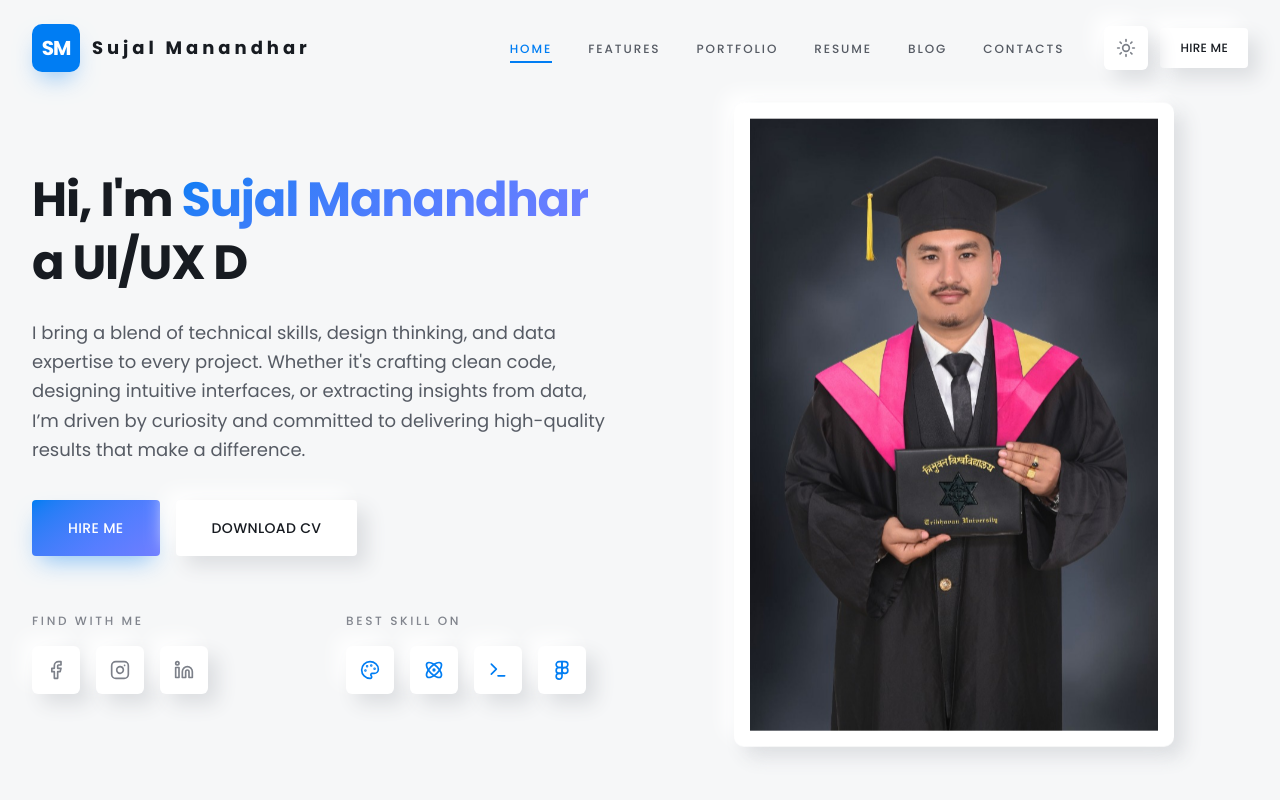
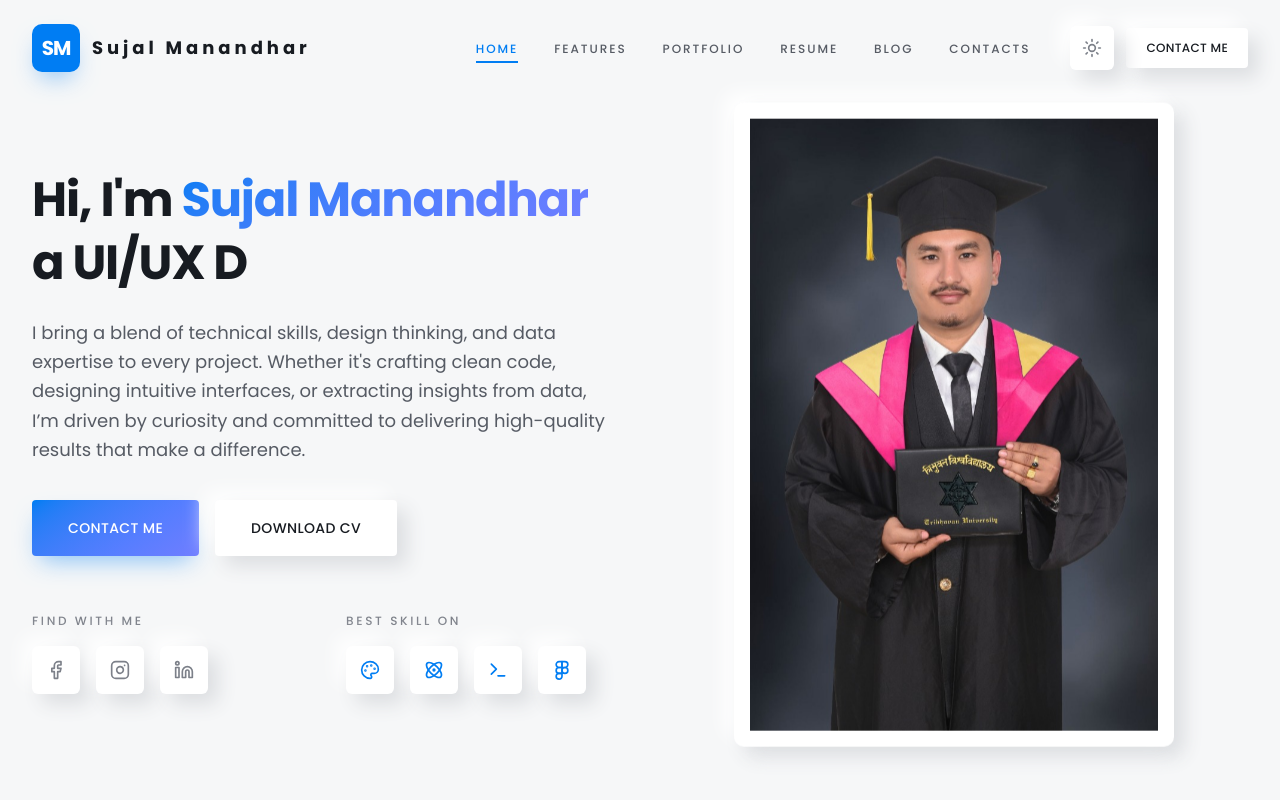
Before and after one commit to Sujal-Manandhar/Portfolio, a Next.js app: page / in a window 1280 px wide. Shown: the top 800 px of the page. Built offline with nearby package versions, Linux system fonts and the light colour scheme.

Commit message:
made changes on buttons

```diff
--- a/src/components/layout/navbar.tsx
+++ b/src/components/layout/navbar.tsx
@@ -67,7 +67,7 @@ export function Navbar() {
           <div className="ml-auto flex shrink-0 items-center gap-3 lg:ml-6">
             <ThemeSwitcher />
             <BrandButton asChild variant="neu" size="sm" className="hidden sm:inline-flex">
-              <a href={pathname !== "/" ? "/#contact" : "#contact"}>Hire me</a>
+              <a href={pathname !== "/" ? "/#contact" : "#contact"}>Contact me</a>
             </BrandButton>
             <button
               type="button"
--- a/src/components/sections/hero.tsx
+++ b/src/components/sections/hero.tsx
@@ -44,7 +44,7 @@ export function Hero() {
 
           <div className="mt-9 flex flex-wrap gap-4">
             <BrandButton asChild size="lg">
-              <a href="#contact">Hire me</a>
+              <a href="#contact">Contact me</a>
             </BrandButton>
 
             <BrandButton asChild variant="neu" size="lg">
```
